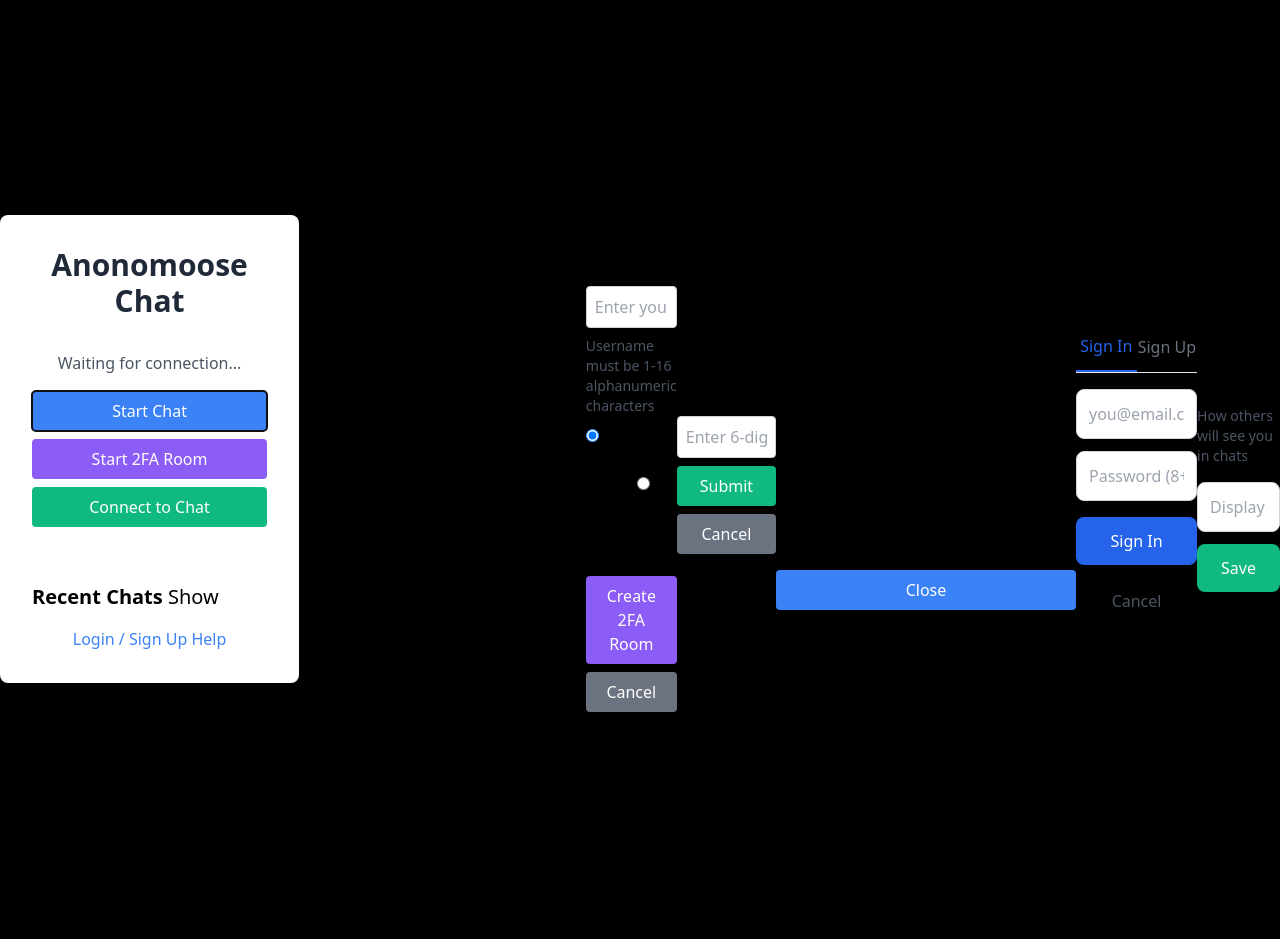
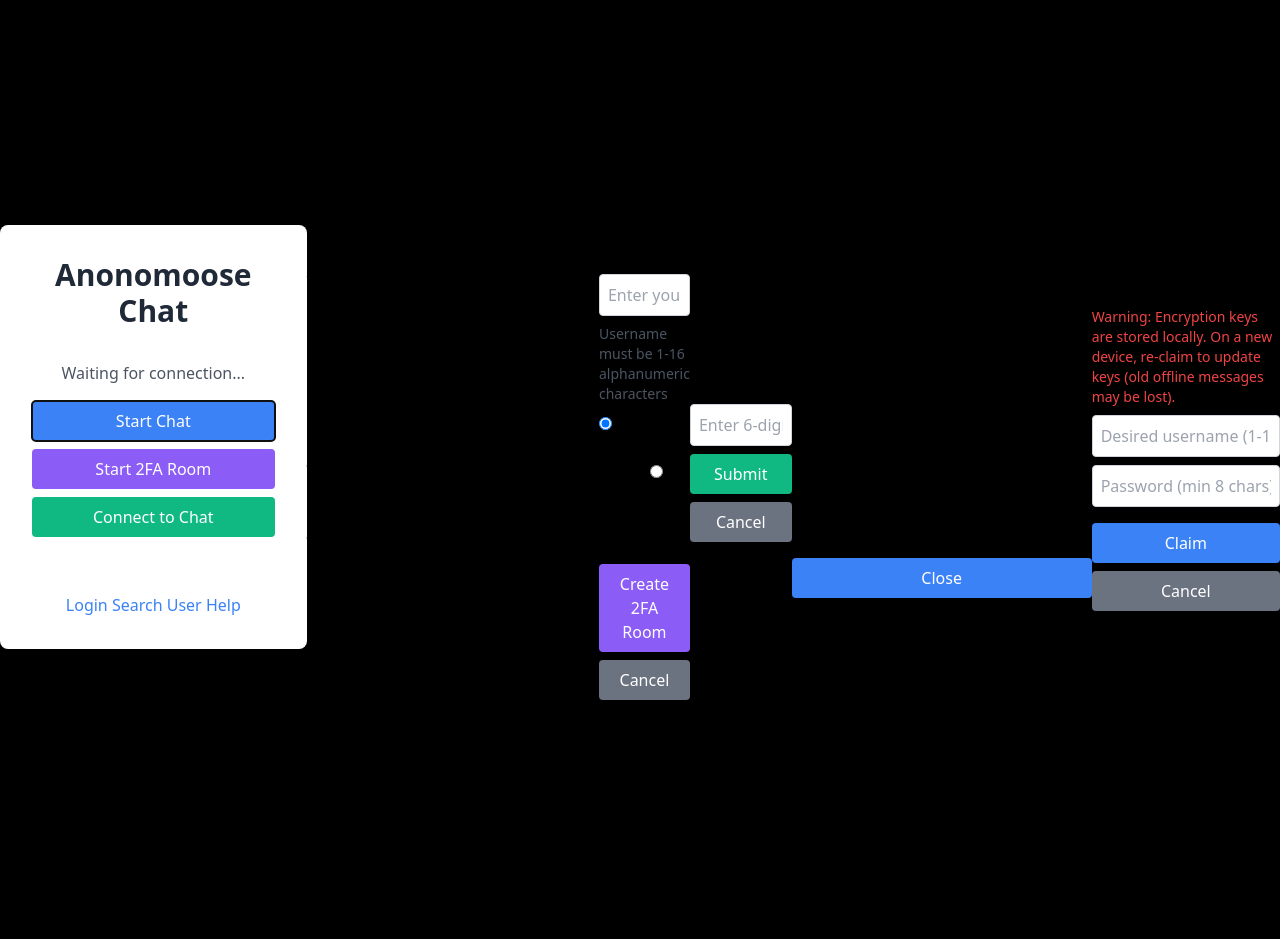
Before and after one commit to Cooptroop1/signaling-server, a website: page index.html in a window 1280 px wide. Shown: the part 41-980 px from the top of the page. After the commit the page ends 956 px from the top, so only its background shows below. Drawn offline with nearby package versions, Linux system fonts and the light colour scheme; a script that the page names is missing.

Commit message:
Update index.html

```diff
--- a/index.html
+++ b/index.html
@@ -4,7 +4,7 @@
   <meta charset="UTF-8">
   <meta name="viewport" content="width=device-width, initial-scale=1.0">
   <title>Anonomoose Chat</title>
-  <meta http-equiv="Content-Security-Policy" content="default-src 'self'; script-src 'self' https://cdnjs.cloudflare.com https://cdn.jsdelivr.net https://static.cloudflareinsights.com; style-src 'self' https://cdn.jsdelivr.net; img-src 'self' data: blob: https://raw.githubusercontent.com https://cdnjs.cloudflare.com; media-src 'self' blob: data:; connect-src 'self' wss://signaling-server-zc6m.onrender.com https://api.x.ai/v1/chat/completions https://*.supabase.co; object-src 'none'; base-uri 'self';">
+  <meta http-equiv="Content-Security-Policy" content="default-src 'self'; script-src 'self' https://cdnjs.cloudflare.com https://cdn.jsdelivr.net; style-src 'self' https://cdn.jsdelivr.net; img-src 'self' data: blob: https://raw.githubusercontent.com https://cdnjs.cloudflare.com; media-src 'self' blob: data:; connect-src 'self' wss://signaling-server-zc6m.onrender.com https://api.x.ai/v1/chat/completions; object-src 'none'; base-uri 'self';">
   <link rel="stylesheet" href="https://cdn.jsdelivr.net/npm/tailwindcss@2.2.19/dist/tailwind.min.css" integrity="sha512-wnea99uKIC3TJF7v4eKk4Y+lMz2Mklv18+r4na2Gn1abDRPPOeef95xTzdwGD9e6zXJBteMIhZ1+68QC5byJZw==" crossorigin="anonymous">
   <link rel="icon" type="image/jpeg" href="https://raw.githubusercontent.com/Cooptroop1/anonmess/main/logo.JPG"/>
   <link rel="manifest" href="/manifest.json">
@@ -15,10 +15,9 @@
   <link rel="icon" sizes="256x256" href="/256.png">
   <link rel="icon" sizes="512x512" href="/512.png">
   <script src="https://cdnjs.cloudflare.com/ajax/libs/dompurify/3.1.6/purify.min.js" integrity="sha512-jB0TkTBeQC9ZSkBqDhdmfTv1qdfbWpGE72yJ/01Srq6hEzZIz2xkz1e57p9ai7IeHMwEG7HpzG6NdptChif5Pg==" crossorigin="anonymous"></script>
-  <script src="https://cdn.jsdelivr.net/npm/@supabase/supabase-js@2"></script>
   <script src="https://cdn.jsdelivr.net/npm/@otplib/preset-browser@12.0.1/buffer.js"></script>
   <script src="https://cdn.jsdelivr.net/npm/@otplib/preset-browser@12.0.1/index.js"></script>
-  <script src="https://cdn.jsdelivr.net/npm/@supabase/supabase-js@2"></script>
+  <script src="https://cdnjs.cloudflare.com/ajax/libs/qrcodejs/1.0.0/qrcode.min.js"></script>
   <style>
     * {
       cursor: default;
@@ -749,10 +748,13 @@
         <button id="backButtonConnect" class="bg-gray-500 text-white px-4 py-2 rounded w-full mt-2 hover:bg-gray-600 transition-colors" aria-label="Back to main menu">Back</button>
       </div>
       <div class="text-center mt-4 footer-buttons">
-  <button id="loginButton" class="text-blue-500 hover:underline" aria-label="Login with Supabase">Login / Sign Up</button>
-  <button id="logoutButton" class="text-blue-500 hover:underline hidden" aria-label="Log out">Log Out</button>
-  <button id="helpText" class="text-blue-500 hover:underline" aria-label="View help information">Help</button>
-  </div>
+        <button id="claimUsernameButton" class="text-blue-500 hover:underline hidden" aria-label="Claim a username">Claim Username</button>
+        <button id="loginButton" class="text-blue-500 hover:underline" aria-label="Login with username">Login</button>
+        <button id="searchUserButton" class="text-blue-500 hover:underline" aria-label="Search for user">Search User</button>
+        <button id="logoutButton" class="text-blue-500 hover:underline hidden" aria-label="Log out">Log Out</button>
+        <button id="addUserText" class="text-blue-500 hover:underline hidden" aria-label="Set maximum users">Add User</button>
+        <button id="helpText" class="text-blue-500 hover:underline" aria-label="View help information">Help</button>
+      </div>
     </div>
     <div id="maxClientsContainer" class="hidden flex flex-col justify-center bg-black p-4 rounded-lg shadow-lg">
       <span class="text-white mb-2 font-bold">Max Users</span>
@@ -818,7 +820,39 @@
       <button id="closeTotpSecretButton" class="bg-blue-500 text-white px-4 py-2 rounded w-full mt-2 hover:bg-blue-600">Close</button>
     </div>
   </div>
-
+  <div id="claimUsernameModal" class="totp-modal" role="dialog" aria-label="Claim Username" tabindex="-1">
+    <div class="totp-modal-content">
+      <h2 class="text-xl font-bold mb-4">Claim Username</h2>
+      <p class="text-sm text-red-500 mb-2">Warning: Encryption keys are stored locally. On a new device, re-claim to update keys (old offline messages may be lost).</p>
+      <input id="claimUsernameInput" type="text" class="border border-gray-300 p-2 w-full mb-2 rounded" placeholder="Desired username (1-16 chars)" maxlength="16">
+      <input id="claimPasswordInput" type="password" class="border border-gray-300 p-2 w-full mb-2 rounded" placeholder="Password (min 8 chars)">
+      <div id="claimError" class="text-red-500 mb-2"></div>
+      <div id="claimSuccess" class="text-green-500 mb-2"></div>
+      <button id="claimSubmitButton" class="bg-blue-500 text-white px-4 py-2 rounded w-full hover:bg-blue-600">Claim</button>
+      <button id="claimCancelButton" class="bg-gray-500 text-white px-4 py-2 rounded w-full mt-2 hover:bg-gray-600">Cancel</button>
+    </div>
+  </div>
+  <div id="loginModal" class="totp-modal hidden" role="dialog" aria-label="Login" tabindex="-1">
+    <div class="totp-modal-content">
+      <h2 class="text-xl font-bold mb-4">Login</h2>
+      <input id="loginUsernameInput" type="text" class="border border-gray-300 p-2 w-full mb-2 rounded" placeholder="Username" maxlength="16">
+      <input id="loginPasswordInput" type="password" class="border border-gray-300 p-2 w-full mb-2 rounded" placeholder="Password">
+      <div id="loginError" class="text-red-500 mb-2"></div>
+      <div id="loginSuccess" class="text-green-500 mb-2"></div>
+      <button id="loginSubmitButton" class="bg-blue-500 text-white px-4 py-2 rounded w-full hover:bg-blue-600">Login</button>
+      <button id="loginCancelButton" class="bg-gray-500 text-white px-4 py-2 rounded w-full mt-2 hover:bg-gray-600">Cancel</button>
+    </div>
+  </div>
+  <div id="searchUserModal" class="totp-modal hidden" role="dialog" aria-label="Search User" tabindex="-1">
+    <div class="totp-modal-content">
+      <h2 class="text-xl font-bold mb-4">Search User</h2>
+      <input id="searchUsernameInput" type="text" class="border border-gray-300 p-2 w-full mb-2 rounded" placeholder="Search username" maxlength="16">
+      <div id="searchError" class="text-red-500 mb-2"></div>
+      <div id="searchResult" class="mb-2"></div>
+      <button id="searchSubmitButton" class="bg-green-500 text-white px-4 py-2 rounded w-full hover:bg-green-600">Search</button>
+      <button id="searchCancelButton" class="bg-gray-500 text-white px-4 py-2 rounded w-full mt-2 hover:bg-gray-600">Cancel</button>
+    </div>
+  </div>
   <div id="incomingConnectionModal" class="totp-modal hidden" role="dialog" aria-label="Incoming Connection Request" tabindex="-1">
     <div class="totp-modal-content">
       <h2 class="text-xl font-bold mb-4">Incoming Connection</h2>
@@ -827,36 +861,17 @@
       <button id="denyButton" class="bg-red-500 text-white px-4 py-2 rounded w-full hover:bg-red-600 mt-2">Deny</button>
     </div>
   </div>
-  <!-- NEW SUPABASE AUTH MODAL -->
-<div id="authModal" class="totp-modal" role="dialog" aria-label="Supabase Login">
-  <div class="totp-modal-content">
-    <h2 id="authTitle" class="text-xl font-bold mb-4 text-center">Sign In</h2>
-    <div class="flex mb-4 border-b">
-      <button id="signinTab" class="flex-1 py-3 text-blue-600 border-b-2 border-blue-600 font-medium">Sign In</button>
-      <button id="signupTab" class="flex-1 py-3 text-gray-500 font-medium">Sign Up</button>
-    </div>
-    <input id="emailInput" type="email" class="border border-gray-300 p-3 w-full mb-3 rounded-lg" placeholder="you@email.com">
-    <input id="passwordInput" type="password" class="border border-gray-300 p-3 w-full mb-4 rounded-lg" placeholder="Password (8+ characters)">
-    <div id="authError" class="text-sm text-center min-h-[24px] text-red-500"></div>
-    <button id="authSubmitButton" class="bg-blue-600 hover:bg-blue-700 text-white py-3 px-6 rounded-lg w-full font-medium">Sign In</button>
-    <button id="authCancelButton" class="mt-4 text-gray-600 hover:text-gray-800 w-full py-2">Cancel</button>
-  </div>
-</div>
-
-<!-- NEW DISPLAY NAME MODAL -->
-<div id="displayNameModal" class="totp-modal" role="dialog" aria-label="Set Display Name">
-  <div class="totp-modal-content">
-    <h2 class="text-xl font-bold mb-4">Set Your Display Name</h2>
-    <p class="text-gray-600 mb-4 text-sm">How others will see you in chats</p>
-    <input id="displayNameInput" type="text" maxlength="20" class="border border-gray-300 p-3 w-full rounded-lg" placeholder="Display Name">
-    <div id="displayNameError" class="text-red-500 text-sm mb-3"></div>
-    <button id="saveDisplayNameButton" class="bg-green-500 text-white py-3 px-6 rounded-lg w-full">Save</button>
-  </div>
-</div>
   <script src="crypto.js"></script>
   <script src="utils.js"></script>
   <script src="main.js"></script>
   <script src="init.js"></script>
   <script src="events.js"></script>
+  <script>
+    if ('serviceWorker' in navigator) {
+      navigator.serviceWorker.register('/sw.js')
+        .then(() => console.log('Service Worker registered'))
+        .catch(err => console.error('Service Worker error:', err));
+    }
+  </script>
 </body>
 </html>
```
